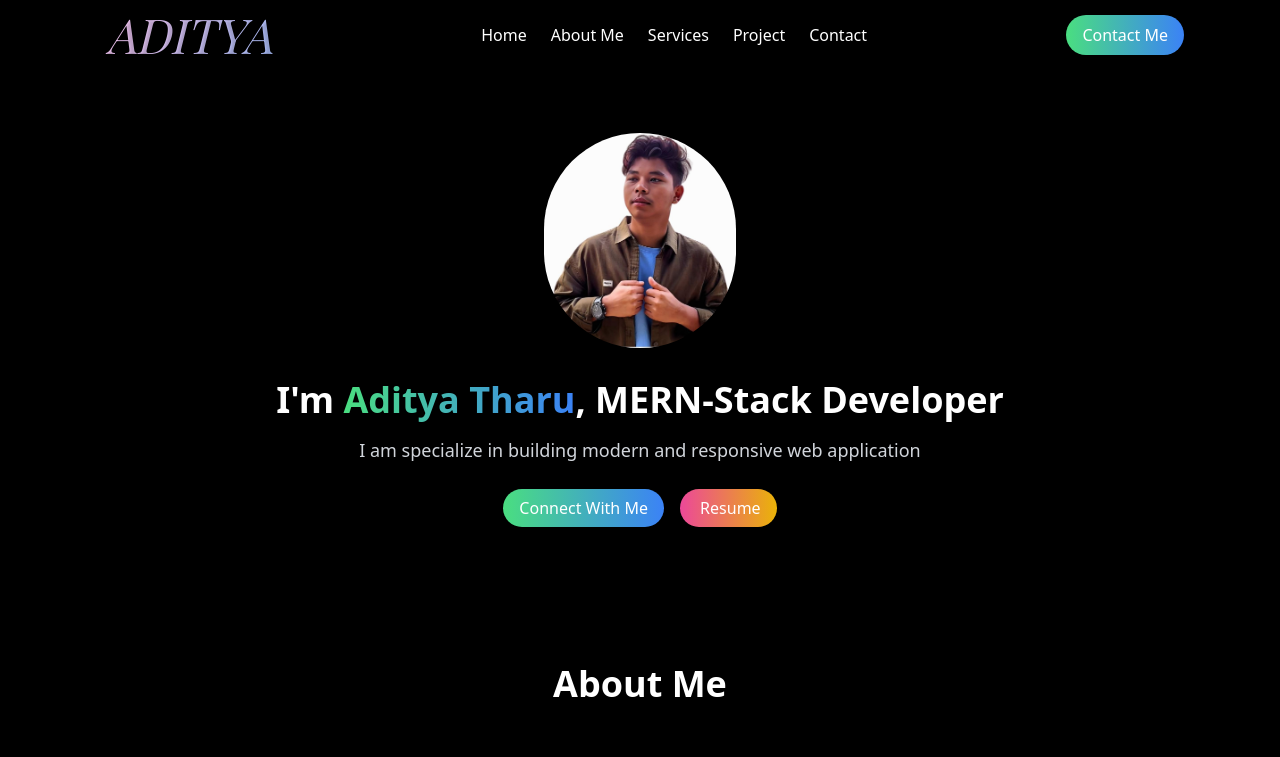
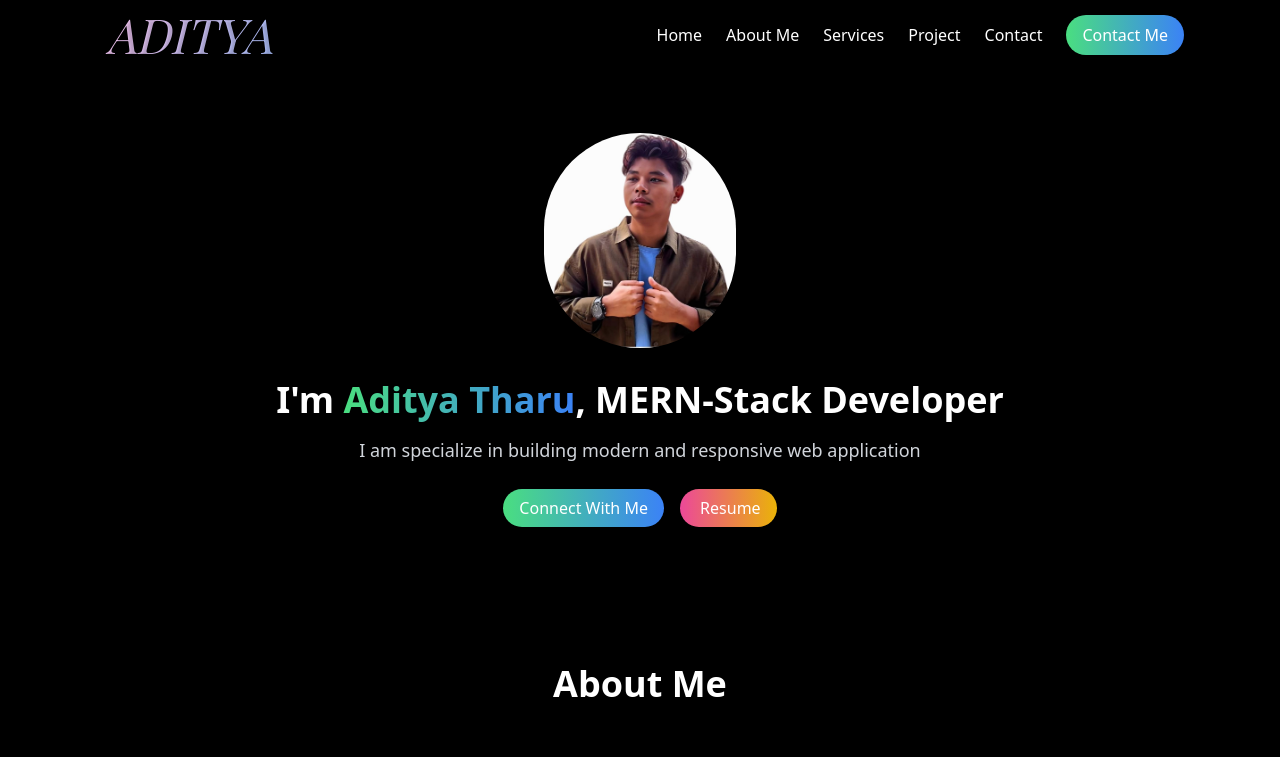
Before and after one commit to LearnerAdityaa/Portfolio, a React (Vite) app: page / in a window 1280 px wide. Shown: the top 757 px of the page. Built offline with nearby package versions, Linux system fonts and the light colour scheme; no server answers; the HTML template or start-up script is replaced by a standard one.

Commit message:
responsive for mobile also

```diff
--- a/src/components/Navbar.css
+++ b/src/components/Navbar.css
@@ -19,3 +19,48 @@
 .name:hover {
   transform: translateY(-5px);
 }
+
+/* Navbar.css */
+
+/* Basic Navbar Styling */
+nav {
+  position: relative; /* Necessary for absolute positioning of the mobile menu */
+}
+
+/* Hide the mobile menu by default */
+nav .space-x-6 {
+  transition: all 0.3s ease-in-out;
+}
+
+/* Show menu button on small screens */
+button.md\\:hidden {
+  display: block;
+  background: none;
+  border: none;
+  font-size: 1.5rem;
+  cursor: pointer;
+}
+
+/* Responsive menu for mobile devices */
+@media (max-width: 768px) {
+  nav .space-x-6 {
+    position: absolute;
+    left: 0;
+    right: 0;
+    background-color: black;
+    top: 100%;
+    flex-direction: column;
+    width: 100%;
+    padding: 10px;
+    text-align: center;
+  }
+
+  nav .space-x-6 a {
+    display: block; /* Stacked links for mobile */
+    margin: 8px 0;  /* Spacing between links */
+  }
+
+  nav .md\\:inline {
+    display: none; /* Hide the inline Contact Me button on small screens */
+  }
+}
--- a/src/components/Navbar.jsx
+++ b/src/components/Navbar.jsx
@@ -1,58 +1,143 @@
-import React from "react";
+// import React from "react";
+// import "./Navbar.css";
+
+// function Navbar() {
+//   return (
+//     <nav className="sticky top-0 left-0 right-0 z-50 bg-black text-white px-8 md:px-16 lg:px-24">
+//       <div className="container py-2 flex justify-center md:justify-between items-center">
+//         <div className="text-2xl font-bold hidden md:inline">
+//           <a href="#" aria-label="Go to Home">
+//             <h3 id="logo">
+//               {" "}
+//               <i> ADITYA</i>
+//             </h3>
+//           </a>
+//         </div>
+//         <div className="space-x-6">
+//           <a href="#home" className="hover:text-gray-400" aria-label="Home">
+//             Home
+//           </a>
+//           <a
+//             href="#about"
+//             className="hover:text-gray-400"
+//             aria-label="About Me"
+//           >
+//             About Me
+//           </a>
+//           <a
+//             href="#service"
+//             className="hover:text-gray-400"
+//             aria-label="Services"
+//           >
+//             Services
+//           </a>
+//           <a
+//             href="#project"
+//             className="hover:text-gray-400"
+//             aria-label="Project"
+//           >
+//             Project
+//           </a>
+//           <a
+//             href="#contact"
+//             className="hover:text-gray-400"
+//             aria-label="Contact"
+//           >
+//             Contact
+//           </a>
+//         </div>
+//         <a
+//           href="#contact"
+//           className="bg-gradient-to-r from-green-400 to-blue-500 text-white hidden md:inline transform transition-transform duration-300 hover:scale-105 px-4 py-2 rounded-full"
+//           aria-label="Contact Me"
+//         >
+//           Contact Me
+//         </a>
+//       </div>
+//     </nav>
+//   );
+// }
+
+// export default Navbar;
+
+import React, { useState } from "react";
 import "./Navbar.css";
 
 function Navbar() {
+  const [isMobileMenuOpen, setIsMobileMenuOpen] = useState(false);
+
+  const toggleMobileMenu = () => {
+    setIsMobileMenuOpen(!isMobileMenuOpen);
+  };
+
   return (
     <nav className="sticky top-0 left-0 right-0 z-50 bg-black text-white px-8 md:px-16 lg:px-24">
-      <div className="container py-2 flex justify-center md:justify-between items-center">
-        <div className="text-2xl font-bold hidden md:inline">
+      <div className="container py-2 flex justify-between items-center">
+        <div className="text-2xl font-bold">
           <a href="#" aria-label="Go to Home">
             <h3 id="logo">
               {" "}
-              <i> ADITYA</i>
+              <i>ADITYA</i>
             </h3>
           </a>
         </div>
-        <div className="space-x-6">
-          <a href="#home" className="hover:text-gray-400" aria-label="Home">
+        {/* Mobile Menu Toggle Button */}
+        <button
+          className="md:hidden text-white"
+          onClick={toggleMobileMenu}
+          aria-label="Toggle Menu"
+        >
+          ☰
+        </button>
+        {/* Menu Items */}
+        <div
+          className={`space-x-6 md:flex items-center ${
+            isMobileMenuOpen ? "block" : "hidden"
+          } md:space-x-6 absolute md:static left-0 right-0 bg-black md:bg-transparent p-4 md:p-0 top-full md:top-auto`}
+        >
+          <a
+            href="#home"
+            className="hover:text-gray-400 block md:inline"
+            aria-label="Home"
+          >
             Home
           </a>
           <a
             href="#about"
-            className="hover:text-gray-400"
+            className="hover:text-gray-400 block md:inline"
             aria-label="About Me"
           >
             About Me
           </a>
           <a
             href="#service"
-            className="hover:text-gray-400"
+            className="hover:text-gray-400 block md:inline"
             aria-label="Services"
           >
             Services
           </a>
           <a
             href="#project"
-            className="hover:text-gray-400"
+            className="hover:text-gray-400 block md:inline"
             aria-label="Project"
           >
             Project
           </a>
           <a
             href="#contact"
-            className="hover:text-gray-400"
+            className="hover:text-gray-400 block md:inline"
             aria-label="Contact"
           >
             Contact
           </a>
+          <a
+            href="#contact"
+            className="bg-gradient-to-r from-green-400 to-blue-500 text-white transform transition-transform duration-300 hover:scale-105 px-4 py-2 rounded-full hidden md:inline"
+            aria-label="Contact Me"
+          >
+            Contact Me
+          </a>
         </div>
-        <a
-          href="#contact"
-          className="bg-gradient-to-r from-green-400 to-blue-500 text-white hidden md:inline transform transition-transform duration-300 hover:scale-105 px-4 py-2 rounded-full"
-          aria-label="Contact Me"
-        >
-          Contact Me
-        </a>
       </div>
     </nav>
   );
```
